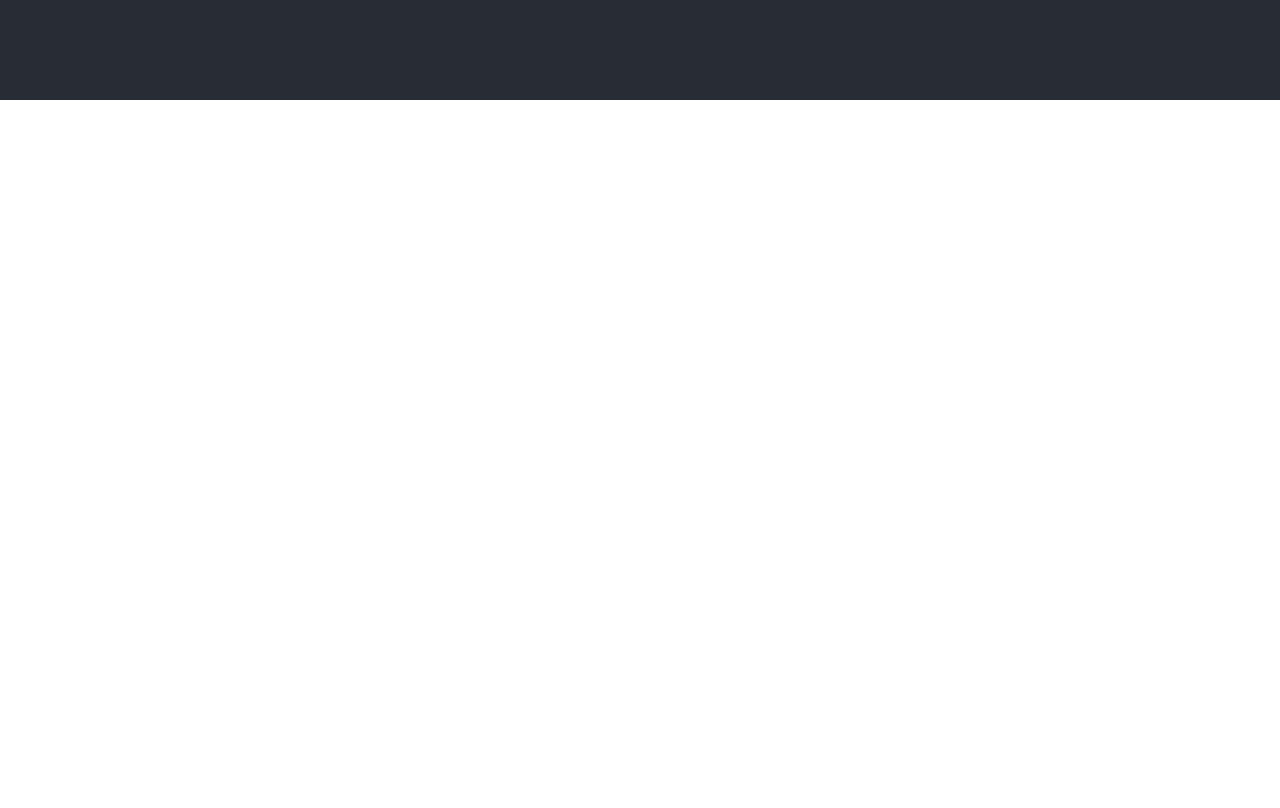
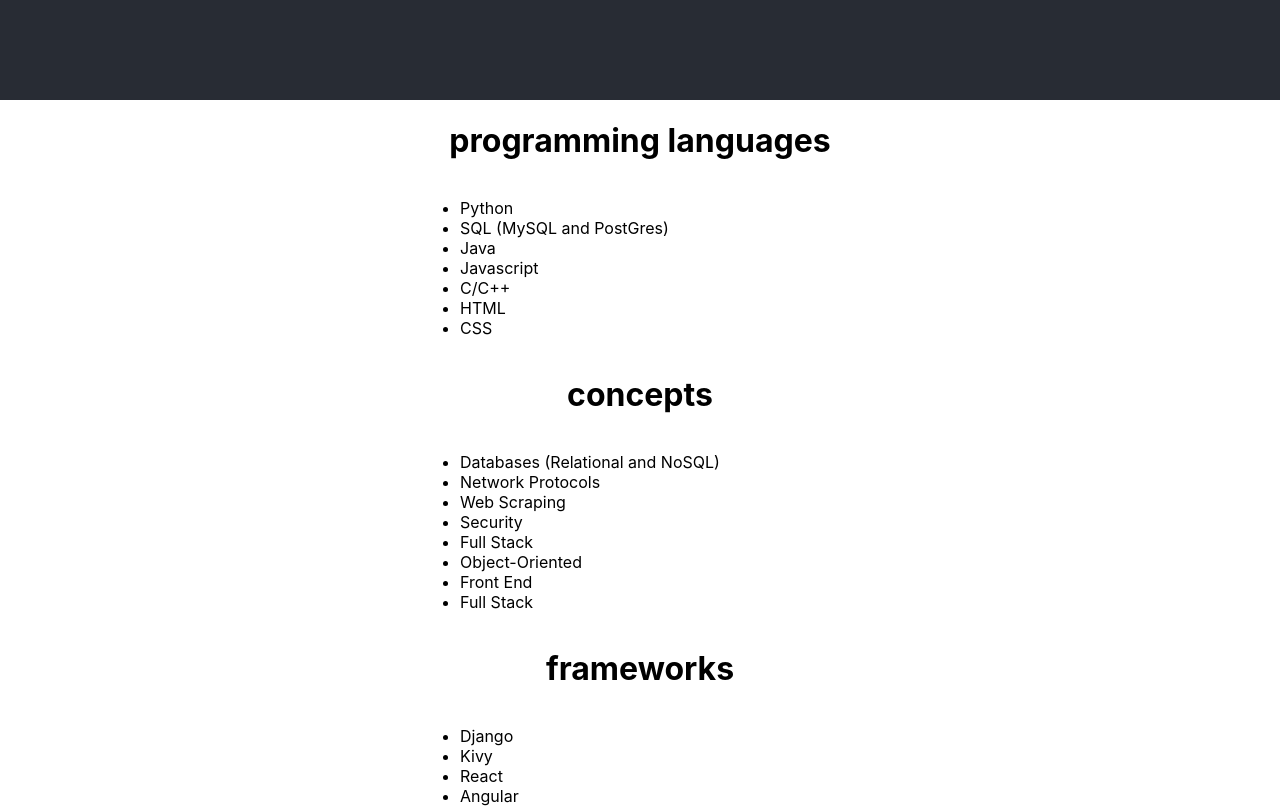
Before and after one commit to jmglueck/ResumeWebsite, a React (Create React App) app in the folder myapp/: page / in a window 1280 px wide. Shown: the part 700-1508 px from the top of the page. Before the commit the page ends 800 px from the top, so only its background shows below. Built offline with nearby package versions, Linux system fonts and the light colour scheme.

Commit message:
Added Technical Skills
I added a technical skills component and added it to the webpage.

```diff
--- a/myapp/src/App.css
+++ b/myapp/src/App.css
@@ -37,3 +37,14 @@
     transform: rotate(360deg);
   }
 }
+
+.section-holder{
+  text-align: center;
+
+}
+
+ul {
+  display: inline-block;
+  text-align: left;
+  width: 400px;
+}
--- a/myapp/src/App.js
+++ b/myapp/src/App.js
@@ -2,6 +2,7 @@
 import React from 'react';
 import './App.css';
 import Links from './components/Links.js';
+import TechnicalSkillsSection from './components/TechnicalSkillsSection.js';
 import * as websiteData from './websiteData.json';
 
 /*function App() {
@@ -44,6 +45,8 @@ export default class App extends React.Component{
           <Links />
         </header>
 
+        <TechnicalSkillsSection />
+
       </div>
     );
   }
--- /dev/null
+++ b/myapp/src/components/TechnicalSkillsSection.js
@@ -0,0 +1,34 @@
+import React from "react";
+import * as websiteData from '../websiteData.json';
+
+
+const TechnicalSkillsSection = () => {
+    return (
+        <div className="section-holder">
+
+            {
+                Object.entries(websiteData.technicalSkills).map(([type, skills]) => {
+                    return (
+                    <div>
+                        <h1>
+                            {type}
+                        </h1>
+                            <ul>
+                                {
+                                    skills.map(skill => {
+                                        return (
+                                        <li>
+                                            {skill}
+                                        </li>
+                                    )
+                                    })
+                                }
+                            </ul>
+                    </div>
+                )})
+            }
+        </div>
+    )
+}
+
+export default TechnicalSkillsSection;
--- a/myapp/src/websiteData.json
+++ b/myapp/src/websiteData.json
@@ -10,7 +10,7 @@
         "gitHub" : ["GitHub", "https://github.com/jmglueck/"]
     },
     "technicalSkills": {
-        "programmingLanguages": ["Python", "SQL (MySQL and PostGres)", "Java", "Javascript", "C/C++", "HTML", "CSS"],
+        "programming languages": ["Python", "SQL (MySQL and PostGres)", "Java", "Javascript", "C/C++", "HTML", "CSS"],
         "concepts": ["Databases (Relational and NoSQL)", "Network Protocols", "Web Scraping", "Security", "Full Stack", "Object-Oriented", "Front End", "Full Stack"],
         "frameworks": ["Django", "Kivy", "React", "Angular"],
         "platforms": ["Windows", "Linux", "Android"]
```
